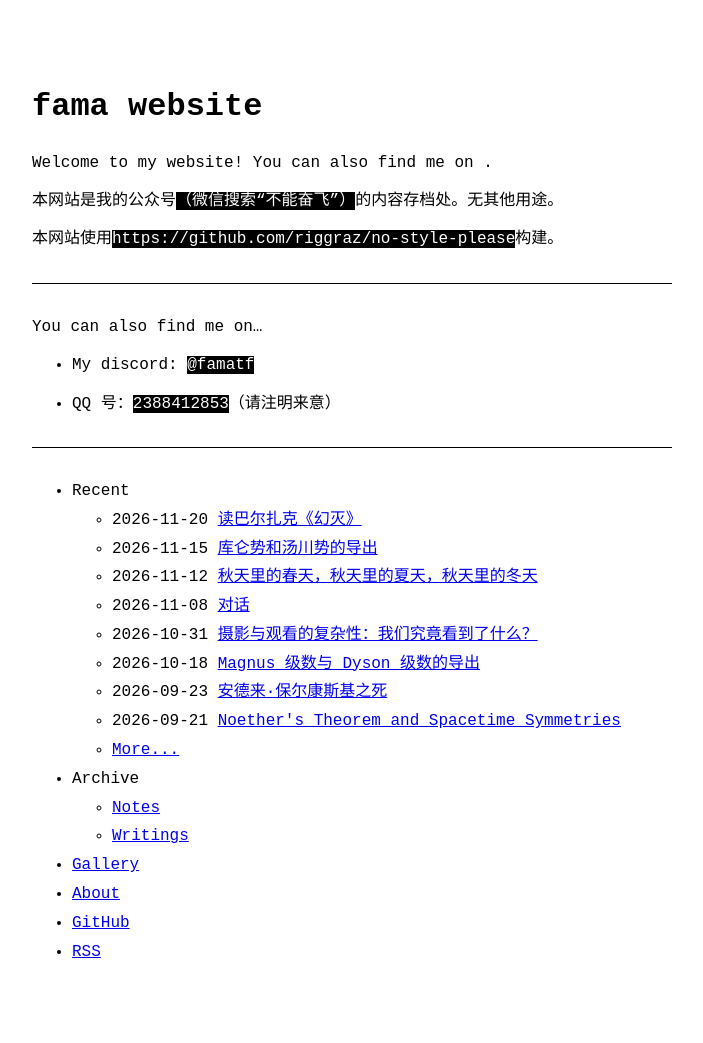
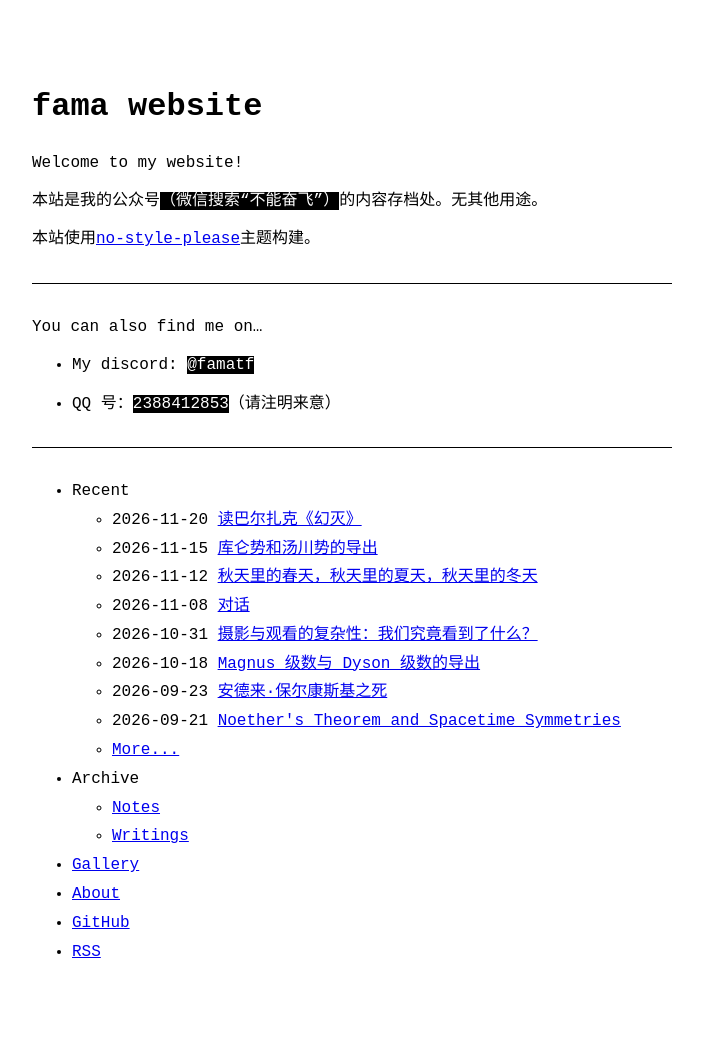
Before and after one commit to famatf/famatf.com, a Jekyll site: the page built from index.md, in a window 1280 px wide. Shown: the whole page, without its empty margins (288-991 px from the left). Built offline with Jekyll 4.4.1, drawn with Linux system fonts in a browser that asks for light colours.

Commit message:
corrections

```diff
--- a/index.md
+++ b/index.md
@@ -1,13 +1,13 @@
 ---
 layout: home
-title: fama website
+title: F is for Fake
 ---
 
-Welcome to my website! You can also find me on .
+Welcome to my website!
 
-本网站是我的公众号`（微信搜索“不能奋飞”）`的内容存档处。无其他用途。
+本站是我的公众号`（微信搜索“不能奋飞”）`的内容存档处。无其他用途。
 
-本网站使用`https://github.com/riggraz/no-style-please`构建。
+本站使用[no-style-please](https://github.com/riggraz/no-style-please)主题构建。
 
 ---
 
```
Also changed, not shown: about.md (+4 -0 lines).
